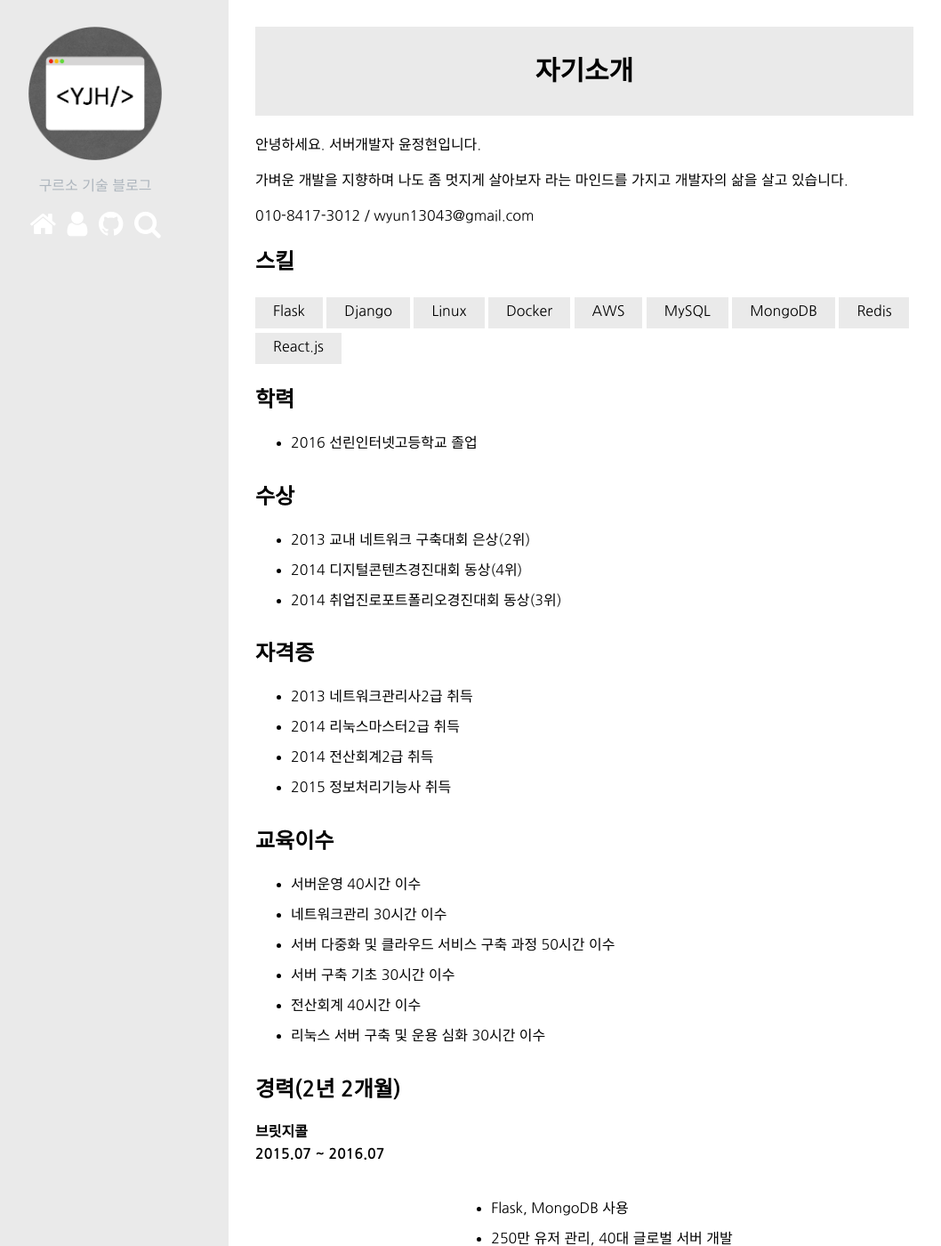
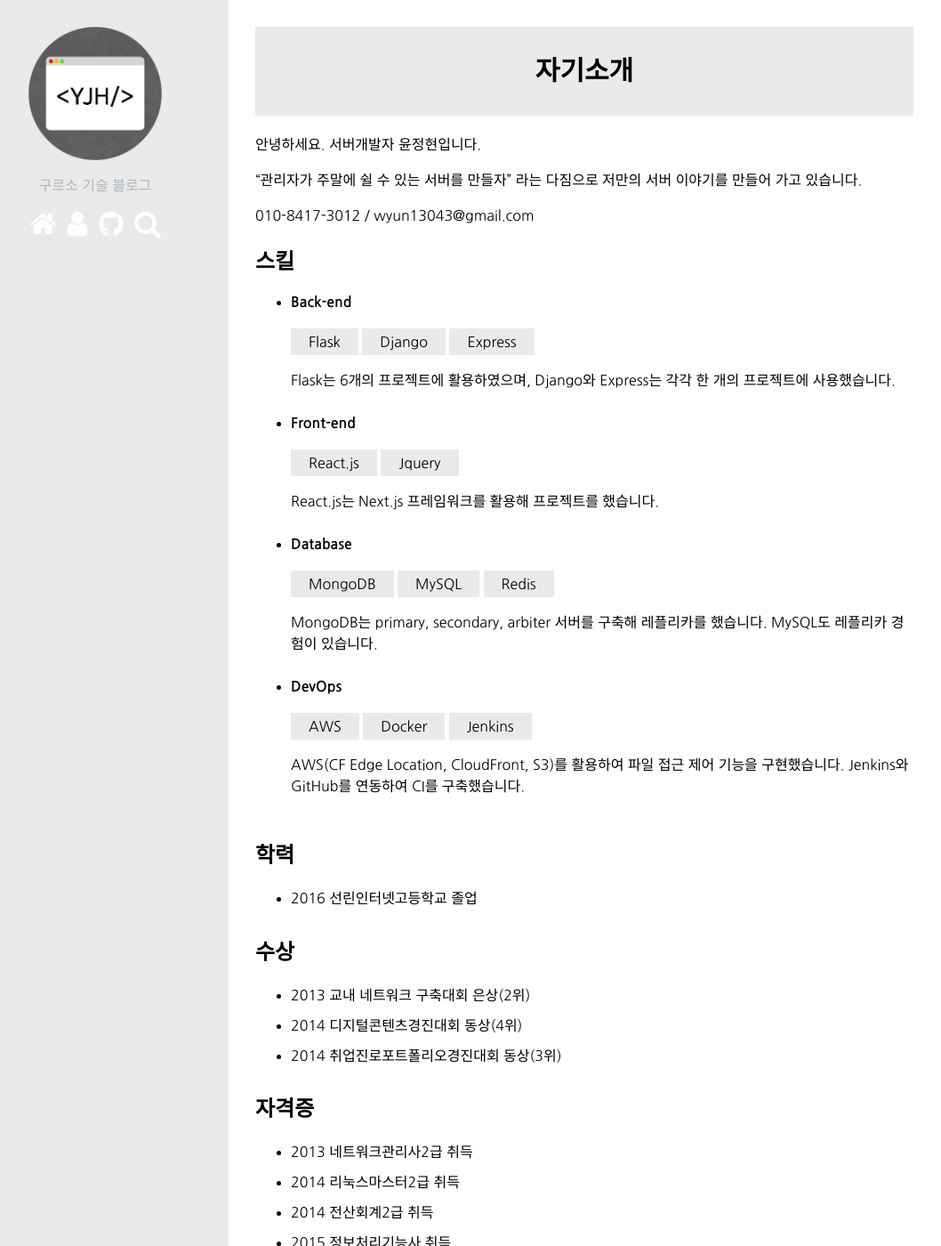
Before and after one commit to gureuso/gureuso.github.io, a Jekyll site: the page built from about.html, in a window 1280 px wide and 1400 px high. Shown: the whole window at 89% size, without its empty margins (43-1101 px from the left). Built offline with Jekyll 4.4.1, drawn with Linux system fonts in a browser that asks for light colours; nearby versions of some CDN libraries; comment, search, counter and statistics services are not loaded; some of the changed text lies outside the part shown.

Commit message:
Fix about page

```diff
--- a/about.html
+++ b/about.html
@@ -8,20 +8,46 @@
 </div>
 <div id="main-post">
   <p>안녕하세요. 서버개발자 윤정현입니다.</p>
-  <p>가벼운 개발을 지향하며 나도 좀 멋지게 살아보자 라는 마인드를 가지고 개발자의 삶을 살고 있습니다.</p>
+  <p>“관리자가 주말에 쉴 수 있는 서버를 만들자” 라는 다짐으로 저만의 서버 이야기를 만들어 가고 있습니다.</p>
   <p>010-8417-3012 / wyun13043@gmail.com</p>
 
   <h2>스킬</h2>
-  <ul class="tag">
-    <li>Flask</li>
-    <li>Django</li>
-    <li>Linux</li>
-    <li>Docker</li>
-    <li>AWS</li>
-    <li>MySQL</li>
-    <li>MongoDB</li>
-    <li>Redis</li>
-    <li>React.js</li>
+  <ul>
+    <li>
+      <b>Back-end</b><br>
+      <ul class="tag">
+        <li>Flask</li>
+        <li>Django</li>
+        <li>Express</li>
+      </ul>
+      <p>Flask는 6개의 프로젝트에 활용하였으며, Django와 Express는 각각 한 개의 프로젝트에 사용했습니다.</p>
+    </li>
+    <li>
+      <b>Front-end</b><br>
+      <ul class="tag">
+        <li>React.js</li>
+        <li>Jquery</li>
+      </ul>
+      <p>React.js는 Next.js 프레임워크를 활용해 프로젝트를 했습니다.</p>
+    </li>
+    <li>
+      <b>Database</b><br>
+      <ul class="tag">
+        <li>MongoDB</li>
+        <li>MySQL</li>
+        <li>Redis</li>
+      </ul>
+      <p>MongoDB는 primary, secondary, arbiter 서버를 구축해 레플리카를 했습니다. MySQL도 레플리카 경험이 있습니다.</p>
+    </li>
+    <li>
+      <b>DevOps</b><br>
+      <ul class="tag">
+        <li>AWS</li>
+        <li>Docker</li>
+        <li>Jenkins</li>
+      </ul>
+      <p>AWS(CF Edge Location, CloudFront, S3)를 활용하여 파일 접근 제어 기능을 구현했습니다. Jenkins와 GitHub를 연동하여 CI를 구축했습니다.</p>
+    </li>
   </ul>
 
   <h2>학력</h2>
@@ -68,8 +94,8 @@
           <li>250만 유저 관리, 40대 글로벌 서버 개발</li>
           <li>브릿지콜 API 개발</li>
           <li>브릿지콜 ADMIN 사이트 개발</li>
-          <li>브릿지콜 암호화 모듈 개발</li>
-          <li>브릿지콜 친구 초대 링크, 친구 번호 난독화 시스템 개발</li>
+          <li>브릿지콜 개인정보 보호를 위한 AES256 암호화 모듈 개발</li>
+          <li>브릿지콜 번호 유출 방지를 위한 난독화 시스템 개발</li>
           <li>서버 모니터링 모듈 개발</li>
           <li>SIP 서버 구축</li>
         </ul>
@@ -94,10 +120,11 @@
       </td>
       <td>
         <ul class="about-desc">
-          <li>Flask, Celery, MongoDB, AWS(CF Edge Location, CloudFront, S3) 사용</li>
+          <li>Flask, Celery, MongoDB, AWS 사용</li>
           <li>브릿지팬 API 개발</li>
           <li>브릿지팬 API 버전별 관리 도입</li>
           <li>Celery 파일 업로드 시스템 개발</li>
+          <li>AWS(CF Edge Location, CloudFront, S3)를 활용한 파일 접근 제한 시스템 구현</li>
         </ul>
       </td>
     </tr>
@@ -162,22 +189,8 @@
       </td>
       <td>
         <ul class="about-desc">
-          <li>RubyOnRails 사용</li>
+          <li>Ruby on Rails 사용</li>
           <li>검색 시 검색 기반 제품 추천 아이디어 제공</li>
-        </ul>
-      </td>
-    </tr>
-  </table>
-
-  <p><b>윈도우 설치<br>2020.06 ~ 2020.06</b></p>
-  <table class="about-table">
-    <tr>
-      <td>
-        증권회사
-      </td>
-      <td>
-        <ul class="about-desc">
-          <li>윈도우 업그레이드 보조</li>
         </ul>
       </td>
     </tr>
@@ -193,7 +206,7 @@
       <td>
         <ul class="about-desc">
           <li>Django, MySQL 사용</li>
-          <li>url 기반 퍼미션 관리 시스템 개발</li>
+          <li>URL 기반 퍼미션 관리 시스템 개발</li>
           <li>DataTable을 활용한 테이블 개발</li>
           <li>캘린더 개발</li>
           <li><a href="http://admin.gureuso.me">admin.gureuso.me</a></li>
```
Also changed, not shown: other parts of about.html (+1 -1 lines).
